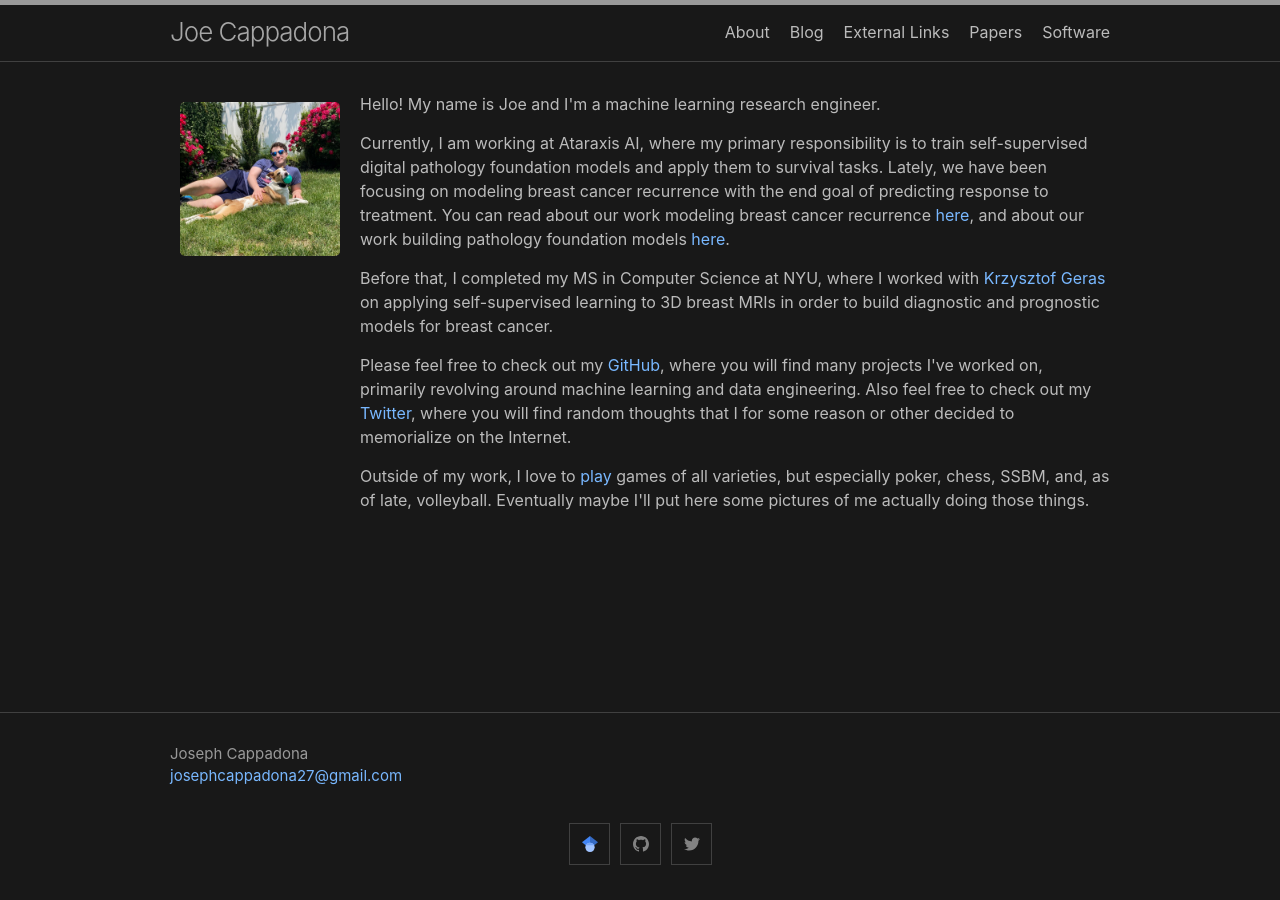
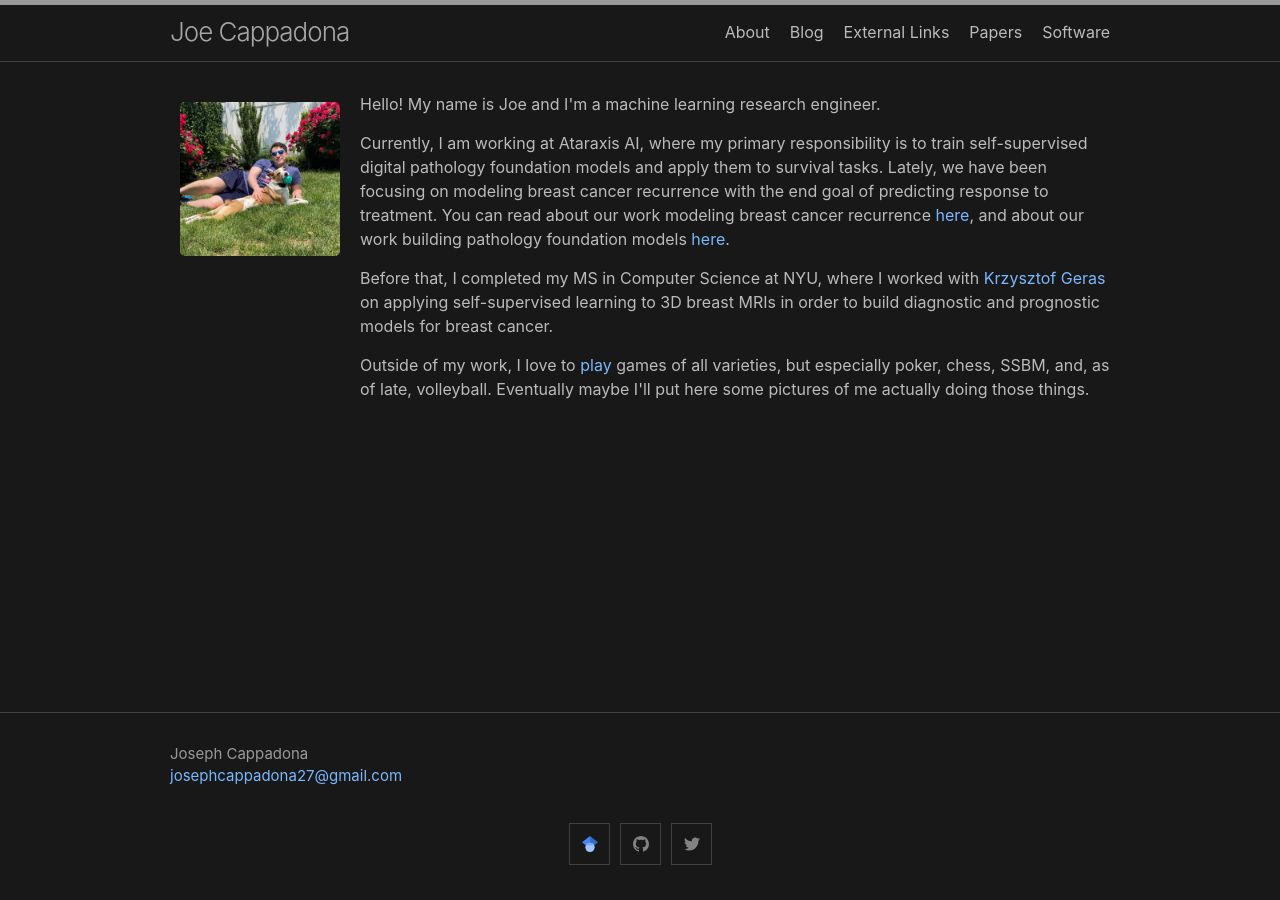
Before and after one commit to josephcappadona/josephcappadona.github.io, a Jekyll site: the page built from index.md, in a window 1280 px wide. Built offline with Jekyll 4.4.1, drawn with Linux system fonts in a browser that asks for light colours.

Commit message:
Update index.md

```diff
--- a/index.md
+++ b/index.md
@@ -11,7 +11,6 @@ layout: home
       <p>Hello! My name is Joe and I'm a machine learning research engineer. </p>
       <p>Currently, I am working at Ataraxis AI, where my primary responsibility is to train self-supervised digital pathology foundation models and apply them to survival tasks. Lately, we have been focusing on modeling breast cancer recurrence with the end goal of predicting response to treatment. You can read about our work modeling breast cancer recurrence <a href="https://arxiv.org/abs/2410.21256">here</a>, and about our work building pathology foundation models <a href="https://cdn.prod.website-files.com/66f22558f0bee9421463707b/6723001b306063d71f2b69c3_13_Squeezing_performance_from_%20(1).pdf">here</a>.</p>
       <p>Before that, I completed my MS in Computer Science at NYU, where I worked with <a href="https://cs.nyu.edu/~kgeras/">Krzysztof Geras</a> on applying self-supervised learning to 3D breast MRIs in order to build diagnostic and prognostic models for breast cancer.</p>
-      <p>Please feel free to check out my <a href="https://github.com/josephcappadona">GitHub</a>, where you will find many projects I've worked on, primarily revolving around machine learning and data engineering. Also feel free to check out my <a href="https://twitter.com/joecappadona">Twitter</a>, where you will find random thoughts that I for some reason or other decided to memorialize on the Internet.</p>
       <p>Outside of my work, I love to <a href="https://en.wikipedia.org/wiki/Play">play</a> games of all varieties, but especially poker, chess, SSBM, and, as of late, volleyball. Eventually maybe I'll put here some pictures of me actually doing those things.</p>
   </div>
 </div>
```
